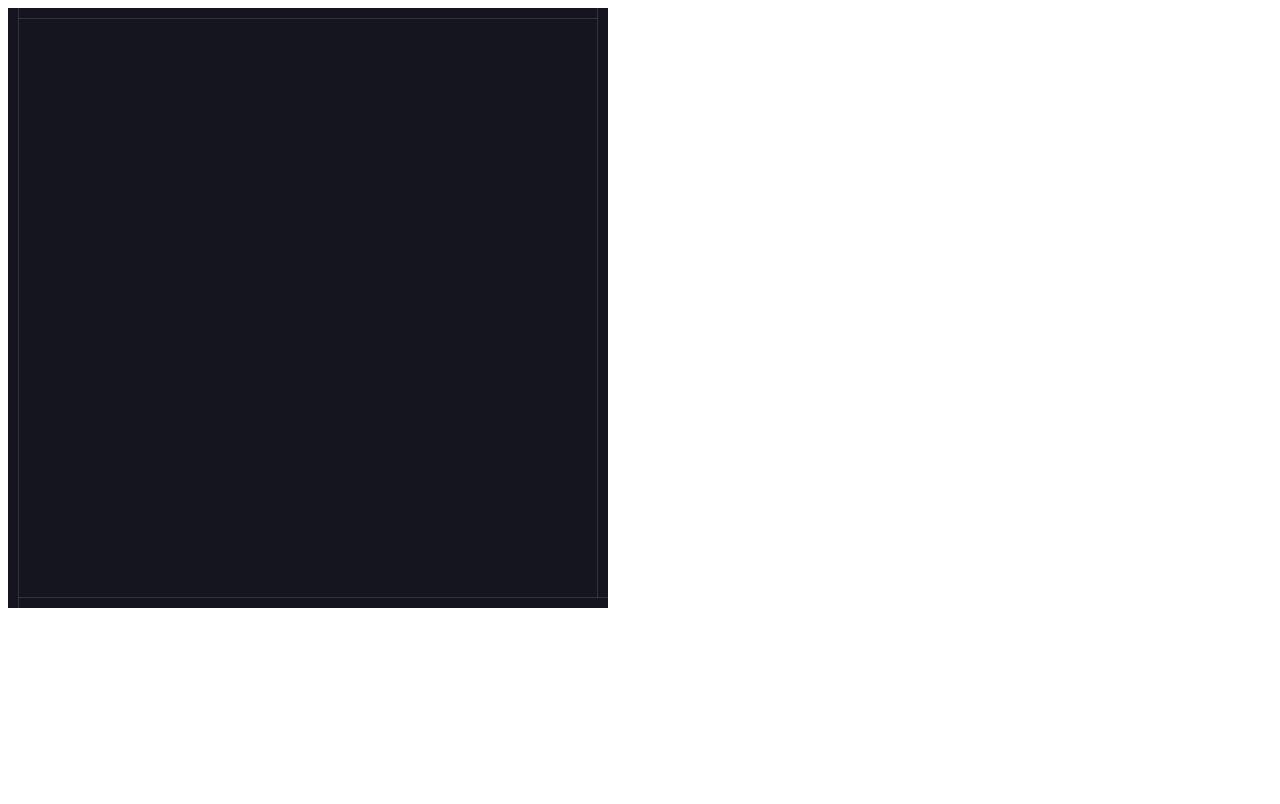
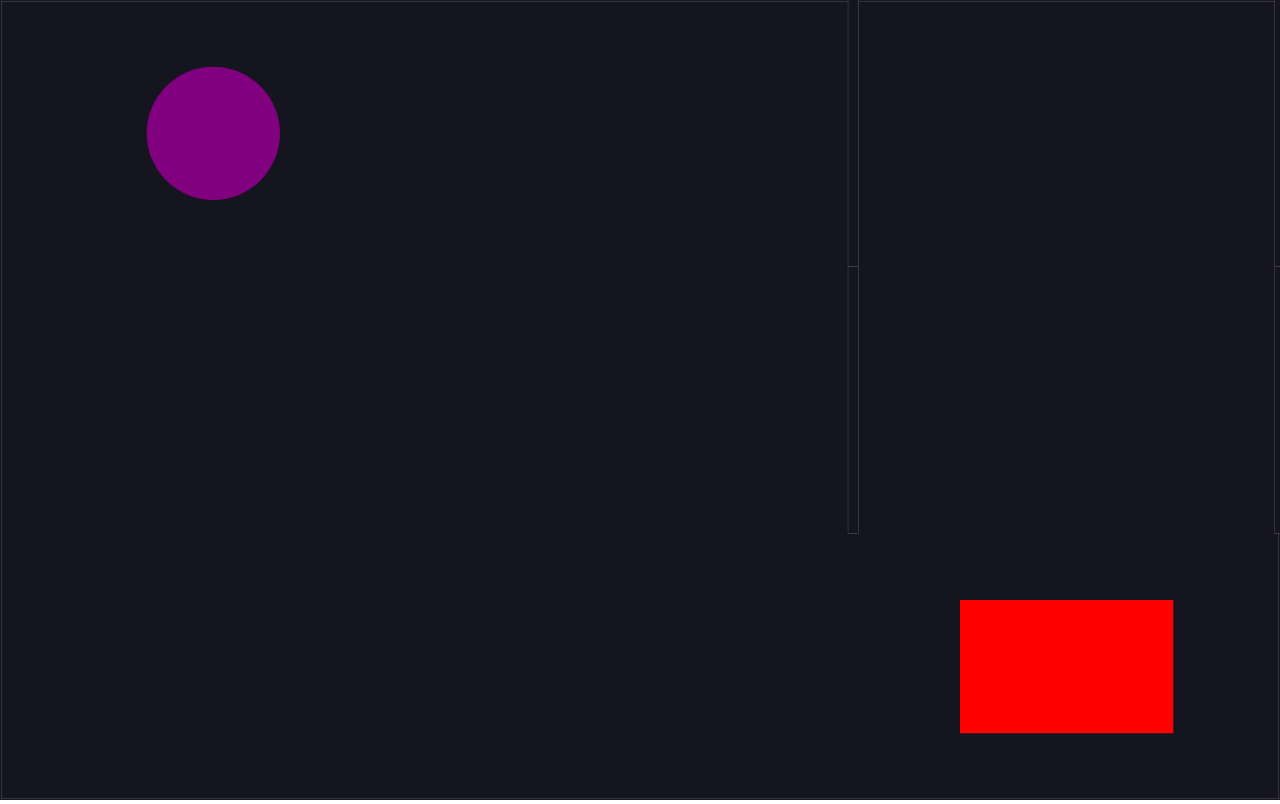
Before and after one commit to shashank-mg/Maze-Game, a plain HTML site: page index.html in a window 1280 px wide. Drawn offline with nearby package versions, Linux system fonts and the light colour scheme; animation ran at ten frames a second.

Commit message:
completed

```diff
--- a/app.js
+++ b/app.js
@@ -1,11 +1,15 @@
-let { World, Engine, Runner, Render, Bodies } = Matter;
+let { World, Engine, Runner, Render, Bodies, Body, Events } = Matter;
 
-const cells = 3;
-const height = 600;
-const width = 600;
+const cellsHorizontal = 3;
+const cellsVerticle = 3;
+const height = window.innerHeight; //600;
+const width = window.innerWidth; //600;
+const unitLengthX = width / cellsHorizontal;
+const unitLengthY = height / cellsVerticle;
 
 const engine = Engine.create();
 const { world } = engine; // world gets created along with the engine
+world.gravity.y = 0;
 const render = Render.create({
   element: document.body,
   engine: engine,
@@ -21,10 +25,15 @@ Runner.run(Runner.create(), engine);
 // Walls
 
 const walls = [
-  Bodies.rectangle(width / 2, 0, width, 20, { isStatic: true }),
-  Bodies.rectangle(width, height / 2, 20, height, { isStatic: true }),
-  Bodies.rectangle(width / 2, height, width, 20, { isStatic: true }),
-  Bodies.rectangle(0, height / 2, 20, height, { isStatic: true }),
+  Bodies.rectangle(width / 2, 0, width, 3, { isStatic: true, label: "wall" }),
+  Bodies.rectangle(width, height / 2, 3, height, {
+    isStatic: true,
+    label: "wall",
+  }),
+  Bodies.rectangle(width / 2, height, width, 3, {
+    isStatic: true,
+  }),
+  Bodies.rectangle(0, height / 2, 3, height, { isStatic: true, label: "wall" }),
 ];
 
 World.add(world, walls); // an array can be directly be passed
@@ -43,20 +52,22 @@ const shuffle = (arr) => {
 };
 
 // Maze
-const grid = new Array(cells).fill(null).map(() => Array(cells).fill(false));
+const grid = new Array(cellsVerticle)
+  .fill(null)
+  .map(() => Array(cellsHorizontal).fill(false));
 
-const verticles = new Array(cells)
+const verticles = new Array(cellsVerticle)
   .fill(null)
-  .map(() => Array(cells - 1).fill(false));
+  .map(() => Array(cellsHorizontal - 1).fill(false));
 
-const horizontals = new Array(cells - 1)
+const horizontals = new Array(cellsVerticle - 1)
   .fill(null)
-  .map(() => Array(cells).fill(false));
+  .map(() => Array(cellsHorizontal).fill(false));
 
 // Pick a random cell from grid
 
-const startRow = Math.floor(Math.random() * cells);
-const startColumn = Math.floor(Math.random() * cells);
+const startRow = Math.floor(Math.random() * cellsVerticle);
+const startColumn = Math.floor(Math.random() * cellsHorizontal);
 
 const stepThroughCell = (row, column) => {
   // If the cell is visisted then return
@@ -79,9 +90,9 @@ const stepThroughCell = (row, column) => {
     // if out of bounds
     if (
       nextRow < 0 ||
-      nextRow >= cells ||
+      nextRow >= cellsVerticle ||
       nextColumn < 0 ||
-      nextColumn >= cells
+      nextColumn >= cellsHorizontal
     ) {
       continue;
     }
@@ -92,7 +103,7 @@ const stepThroughCell = (row, column) => {
     if (direction === "left") verticles[row][column - 1] = true;
     else if (direction === "right") verticles[row][column] = true;
     else if (direction === "up") horizontals[row - 1][column] = true;
-    else horizontals[row][column] = true;
+    else if (direction === "down") horizontals[row][column] = true;
     stepThroughCell(nextRow, nextColumn);
   }
 };
@@ -100,20 +111,100 @@ const stepThroughCell = (row, column) => {
 stepThroughCell(startRow, startColumn);
 
 // Iterate over walls
-horizontals.forEach((row) => {
-  row.forEach((open) => {
+verticles.forEach((row, rowIndex) => {
+  row.forEach((open, colIndex) => {
     if (open) return;
     else {
-      let wall = Bodies.rectangle();
+      let wall = Bodies.rectangle(
+        rowIndex * unitLengthX + unitLengthX,
+        colIndex * unitLengthY + unitLengthY / 2,
+        10,
+        unitLengthY,
+        {
+          isStatic: true,
+          label: "wall",
+        }
+      );
+      World.add(world, wall);
     }
   });
 });
 
-verticles.forEach((row) => {
-  row.forEach((open) => {
+horizontals.forEach((row, rowIndex) => {
+  row.forEach((open, colIndex) => {
     if (open) return;
     else {
-      let wall = Bodies.rectangle();
+      let wall = Bodies.rectangle(
+        colIndex * unitLengthX + unitLengthX / 2,
+        rowIndex * unitLengthY + unitLengthY,
+        unitLengthX,
+        10,
+        {
+          isStatic: true,
+          label: "wall",
+        }
+      );
+      World.add(world, wall);
     }
   });
 });
+
+const goal = Bodies.rectangle(
+  width - unitLengthX / 2,
+  height - unitLengthY / 2,
+  unitLengthX / 2,
+  unitLengthY / 2,
+  {
+    isStatic: true,
+    render: {
+      fillStyle: "red",
+    },
+    label: "goal",
+  }
+);
+World.add(world, goal);
+
+const ball = Bodies.circle(
+  unitLengthX / 2,
+  unitLengthY / 2,
+  Math.min(unitLengthX, unitLengthY) / 4,
+  {
+    // isStatic: true, Just remove gravity
+    render: { fillStyle: "purple" },
+    label: "ball",
+  }
+);
+World.add(world, ball);
+
+document.addEventListener("keydown", (e) => {
+  let { x, y } = ball.velocity;
+  if (e.key === "ArrowUp") {
+    Body.setVelocity(ball, { x, y: y - 2 });
+  } else if (e.key === "ArrowRight") {
+    Body.setVelocity(ball, { x: x + 2, y });
+  } else if (e.key === "ArrowDown") {
+    Body.setVelocity(ball, { x, y: y + 2 });
+  } else if (e.key === "ArrowLeft") {
+    Body.setVelocity(ball, { x: x - 2, y });
+  }
+  // console.log(e);
+});
+
+Events.on(engine, "collisionStart", (e) => {
+  e.pairs.forEach((collision) => {
+    let labels = ["ball", "goal"];
+    if (
+      labels.includes(collision.bodyA.label) &&
+      labels.includes(collision.bodyB.label)
+    ) {
+      console.log("coming");
+      world.gravity.y = 1;
+      world.bodies.forEach((e) => {
+        if (e.label === "wall") {
+          Body.setStatic(e, false);
+          document.querySelector(".winner").classList.remove("hidden");
+        }
+      });
+    }
+  });
+});
--- a/index.html
+++ b/index.html
@@ -6,9 +6,36 @@
     <meta name="viewport" content="width=device-width, initial-scale=1.0">
     <title>Maze</title>
     <script src="https://cdnjs.cloudflare.com/ajax/libs/matter-js/0.14.2/matter.min.js"></script>
+    <style>
+        body {
+            margin: 0;
+        }
+
+        .winner {
+            display: flex;
+            justify-content: center;
+            align-items: center;
+            position: absolute;
+            z-index: 1;
+            height: 100vh;
+            width: 100vw;
+        }
+
+        .hidden {
+            display: none;
+        }
+
+        h1 {
+            color: white;
+            font-size: 36px
+        }
+    </style>
 </head>
 
 <body>
+    <div class="winner hidden">
+        <h1>You Win !!</h1>
+    </div>
     <script src="app.js"></script>
 </body>
 
```
